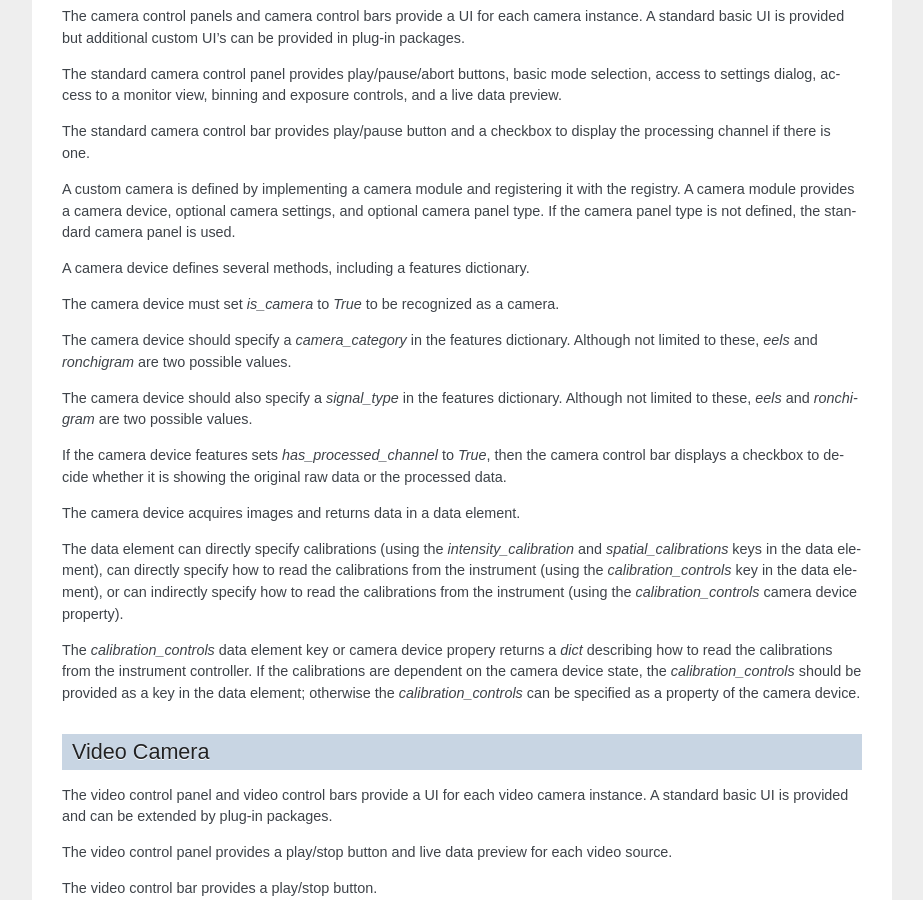
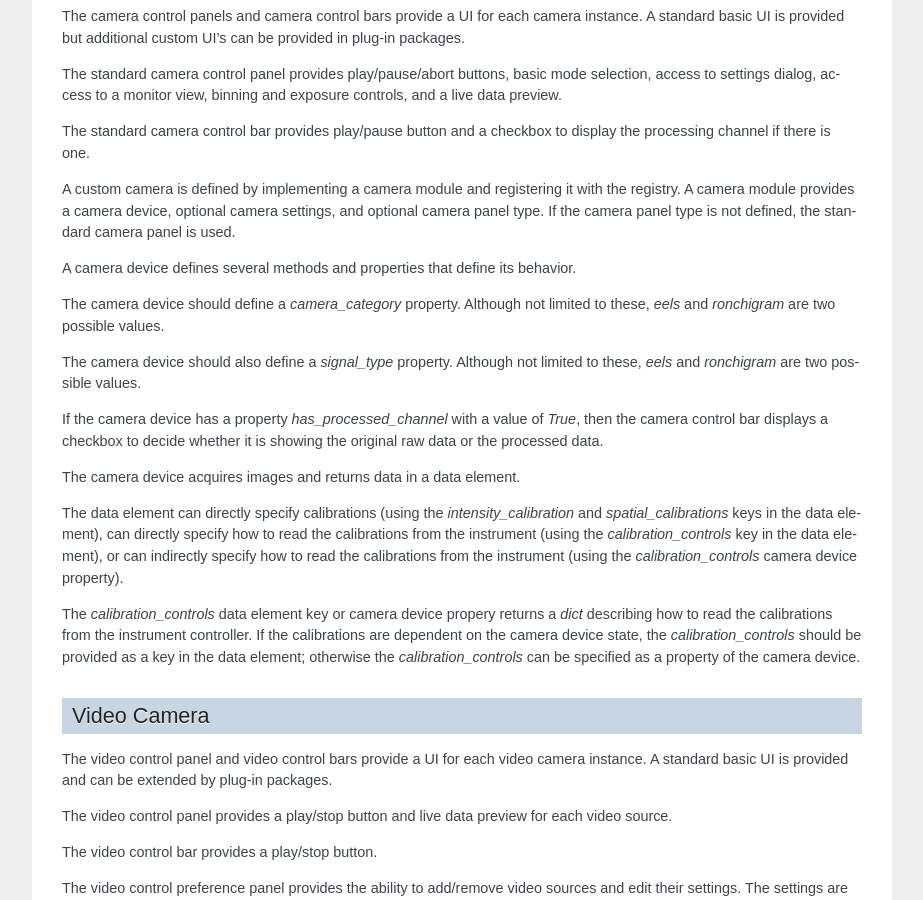
Before and after one commit to nion-software/nionswift-instrumentation-kit, a Sphinx documentation site: the page built from docs/extensions.rst, in a window 1280 px wide and 900 px high, scrolled down 1202 px. Shown: the whole window, without its empty margins (198-1121 px from the left). Built offline with Sphinx 7.4.7, drawn with Linux system fonts in a browser that asks for light colours.

```diff
--- a/docs/extensions.rst
+++ b/docs/extensions.rst
@@ -55,17 +55,15 @@
 
 A custom camera is defined by implementing a camera module and registering it with the registry. A camera module provides a camera device, optional camera settings, and optional camera panel type. If the camera panel type is not defined, the standard camera panel is used.
 
-A camera device defines several methods, including a features dictionary.
+A camera device defines several methods and properties that define its behavior.
 
-The camera device must set `is_camera` to `True` to be recognized as a camera.
+The camera device should define a `camera_category` property. Although not limited to these, `eels` and `ronchigram` are two possible values.
 
-The camera device should specify a `camera_category` in the features dictionary. Although not limited to these, `eels` and `ronchigram` are two possible values.
-
-The camera device should also specify a `signal_type` in the features dictionary. Although not limited to these, `eels` and `ronchigram` are two possible values.
+The camera device should also define a `signal_type` property. Although not limited to these, `eels` and `ronchigram` are two possible values.
 
 .. TODO: Document camera modules.
 
-If the camera device features sets `has_processed_channel` to `True`, then the camera control bar displays a checkbox to decide whether it is showing the original raw data or the processed data.
+If the camera device has a property `has_processed_channel` with a value of `True`, then the camera control bar displays a checkbox to decide whether it is showing the original raw data or the processed data.
 
 The camera device acquires images and returns data in a data element.
 
```
Also changed, not shown: 1 other file.
